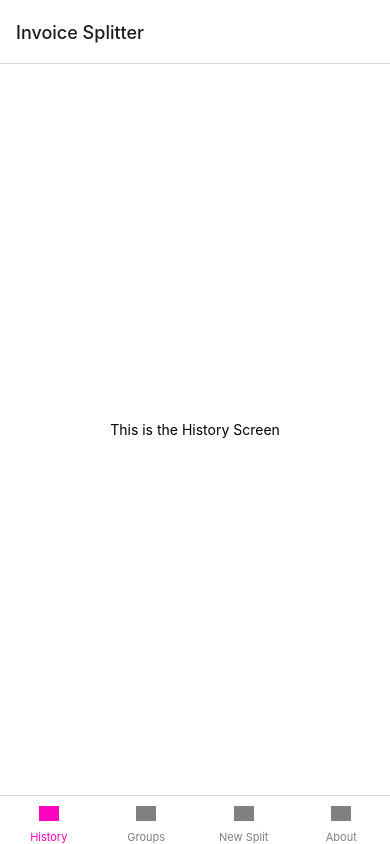
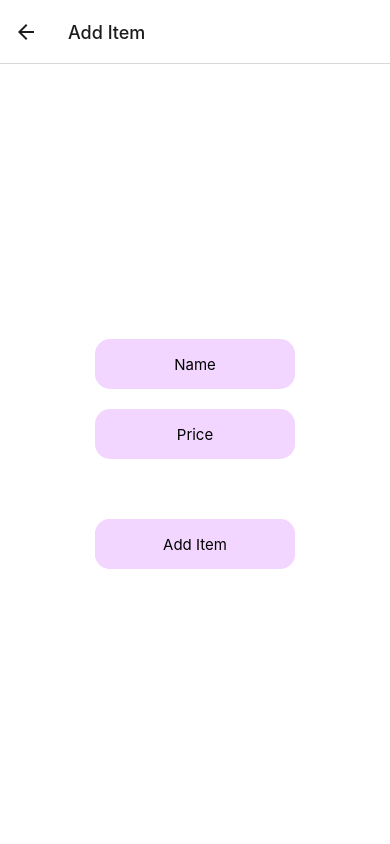
Before and after one commit to csutiperec/InvoiceSplitter, a React Native app: screen /AddItemToInvoice in a window 390 px wide. Built offline with nearby package versions, Linux system fonts and the light colour scheme; grey boxes are pictures that could not be loaded.

Commit message:
Added functionality to Manage Items on an Invoice, Renamed PeopleListSplittingScreen to a more readable one, added functionality where a name can only be added once to a people list

```diff
--- /dev/null
+++ b/components/AddItemToInvoice.tsx
@@ -0,0 +1,127 @@
+import React, { useEffect, useState } from 'react';
+import { View, StyleSheet, TextInput, Text, LogBox, FlatList } from 'react-native';
+import Button from './Button';
+
+const AddItemToInvoice = ({route, navigation}:any) => {
+    const [itemID, setItemID] = useState(-1);
+    const [itemName, setItemName] = useState('');
+    const [itemPrice, setItemPrice] = useState('');
+    const [debters, setDebters] = useState([] as Array<string>);
+
+    LogBox.ignoreLogs([
+        'Non-serializable values were found in the navigation state',
+    ]);
+
+    useEffect(() => {
+        setItemID(route.params.itemID);
+        setItemName(route.params.itemName);
+        setItemPrice(route.params.itemPrice);
+        setDebters(route.params.debters);
+    }, [])
+
+    const handleOnPressNext = () =>{
+        navigation.goBack();
+        route.params.onReturn(itemName, itemPrice, debters, itemID);
+    };
+
+    const handleOnListItemChecked = (name:string) =>{
+        const index = debters.indexOf(name);
+        const newArray = [...debters];
+        if(0<=index){
+            newArray.splice(index, 1);
+        }
+        else{
+            newArray.push(name);
+        }
+        setDebters(newArray);
+    };
+
+    return (
+        <View style={styles.container}>
+            <View style={[styles.spaceAfter, styles.spaceBefore]}>
+                <TextInput onChangeText={text=>setItemName(text)} value={itemName} placeholder='Name' style={[styles.textField, styles.textFieldText]}/>
+            </View>
+            <View style={styles.spaceAfter}>
+                <TextInput onChangeText={text=>setItemPrice(text)} value={itemPrice.toString()} placeholder='Price' style={[styles.textField, styles.textFieldText]} keyboardType='numeric'/>
+            </View>
+            <View style={[{maxHeight:'60%'}, styles.spaceAfter]}>
+                <FlatList data={route.params.people} renderItem={(item) => {return <AddItemPeopleListItem checked={debters.includes(item.item.name)} name={item.item.name} onClick={()=>{handleOnListItemChecked(item.item.name)}} />}} keyExtractor={item => item.id.toString()}/>
+            </View>
+            <View style={[styles.spaceAfter, styles.spaceBefore]}>
+                <Button onPress={handleOnPressNext} text='Add Item'/>
+            </View>
+        </View>
+    )
+}
+
+const AddItemPeopleListItem = (props:{name:string, onClick:any, checked: boolean}) => {
+
+    const onPressHandler = () => {
+        props.onClick();
+    };
+
+    return(
+        <View style={[styles.itemcontainer, styles.spaceBefore]}>
+            <View style={styles.nameContainer}>
+                <Text>{props.name}</Text>
+            </View>
+            <Button onPress={onPressHandler} text={props.checked? 'X' : ''} buttonStyle={[styles.checkboxContainer, props.checked? styles.checkboxSelected:styles.checkboxIdle]}/>
+        </View>
+    )
+};
+
+const styles = StyleSheet.create({
+    container: {
+      flex: 1,
+      backgroundColor: '#fff',
+      alignItems: 'center',
+      justifyContent: 'center',
+    },
+    textField:{
+        width:200,
+        height:50,
+        backgroundColor:'#f3d6ff',
+        alignItems: 'center',
+        justifyContent: 'center',
+        borderRadius:15
+    },
+    textFieldText:{
+        textAlign:'center',
+        color:'black',
+        fontSize:15
+    },
+    itemcontainer:{
+        flexDirection:'row',
+        alignItems: 'center',
+        justifyContent: 'center',
+        backgroundColor: '#fbf2ff',
+        width: 300,
+        borderRadius: 15
+    },
+    checkboxContainer:{
+        width: 70,
+        height:50,
+        alignItems: 'center',
+        justifyContent: 'center',
+        borderRadius:15,
+        flex:3
+    },
+    checkboxIdle:{
+        backgroundColor:'#f3d6ff'
+    },
+    checkboxSelected:{
+        backgroundColor:'#dc8aff'
+    },
+    nameContainer:{
+        flex:7,
+        marginLeft:15
+    },
+    spaceAfter:{
+        marginBottom:20
+    },
+    spaceBefore:{
+        marginTop:20
+    },
+  });
+
+export default AddItemToInvoice;
--- a/components/AddNewPerson.tsx
+++ b/components/AddNewPerson.tsx
@@ -1,7 +1,6 @@
 import React, { useState } from 'react';
-import { StyleSheet, TextInput, View } from 'react-native';
+import { StyleSheet, TextInput, View, LogBox } from 'react-native';
 import Button from './Button'
-import { LogBox } from 'react-native';
 
 const AddNewPerson = ({route, navigation}:any) => {
     const [text, setText] = useState('');
@@ -23,7 +22,6 @@ const AddNewPerson = ({route, navigation}:any) => {
             <View style={styles.spaceAfter}>
                 <Button onPress={handleOnPress} text='Next'/>
             </View>
-
         </View>
     )
 }
--- a/components/CreateGroup.tsx
+++ b/components/CreateGroup.tsx
@@ -75,9 +75,12 @@ const CreateGroup = ({navigation, route}:any) => {
     const onReturn = (name:string) =>{
         if(name&&name!==''){
             const newPerson = {id:people.length, name: name}
-            const newArray = [...people];
-            newArray.push(newPerson);
-            setPeople(newArray);
+            const index = people.find((person)=>{return person.name===newPerson.name});
+            if(index === undefined){
+                const newArray = [...people];
+                newArray.push(newPerson);
+                setPeople(newArray);
+            }
         }
     };
 
--- a/components/Invoice.tsx
+++ b/components/Invoice.tsx
@@ -1,44 +1,63 @@
-import React, { useEffect, useState } from 'react'
+import React, { useState } from 'react'
 import { View, Text, FlatList, StyleSheet } from 'react-native'
 import Button from './Button'
 
 const Invoice = ({navigation, route}:any) => {
     const [invoiceItems, setInvoiceItems] = useState([] as Array<InvoiceItem>)
 
-    useEffect(() => {
-        setInvoiceItems([
-            {id:0, itemName:'item1', itemPrice:1, debters:['1', '2', '3']},
-            {id:1, itemName:'item2', itemPrice:1, debters:['1', '2', '3']},
-            {id:2, itemName:'item3', itemPrice:1, debters:['1', '2', '3']},
-            {id:3, itemName:'item4', itemPrice:1, debters:['1', '2', '3']},
-            {id:4, itemName:'item5', itemPrice:1, debters:['1', '2', '3']},
-        ]);
-    }, [])
+    const onReturn = (itemName:string, itemPrice:number, debters:Array<string>, itemID:number) => {
+        if(itemName!='' && itemPrice!=0){
+            if(debters.length===0){
+                debters = route.params.people.map((person:{id:number, name:string})=>{return person.name});
+            }
+            const newArray = [...invoiceItems];
+            if(itemID<0){
+
+                newArray.push({id:newArray.length, itemName:itemName, itemPrice:itemPrice, debters:debters});
+            }
+            else{
+                const item_ = newArray.find((item)=>{return item.id===itemID});
+                if(item_=== undefined) return;
+                const index = newArray.indexOf(item_);
+                newArray.splice(index, 1, {id:newArray.length, itemName:itemName, itemPrice:itemPrice, debters:debters});
+            }
+            setInvoiceItems(newArray);
+        }
+    }
+    const onAddItemClick = () => {
+        navigation.navigate('AddItemToInvoice', {onReturn:onReturn, groupName:route.params.groupName, people: route.params.people})
+    };
+
+    const onListItemClick = (item:InvoiceItem) => {
+        navigation.navigate('AddItemToInvoice', {onReturn:onReturn, groupName:route.params.groupName, people: route.params.people, itemID:item.id, itemName:item.itemName, itemPrice:item.itemPrice, debters:item.debters})
+    };
+
+    const onCalculateClick = () => {
+        console.log('calculate clicked');
+    };
 
     return (
         <View style={styles.container}>
             <View style={{maxHeight:'70%'}}>
-                <FlatList data={invoiceItems} renderItem={(item) => {return <InvoiceListItem itemName={item.item.itemName} itemPrice={item.item.itemPrice}/>}} keyExtractor={item => item.id.toString()}/>
+                <FlatList data={invoiceItems} renderItem={(item) => {return <InvoiceListItem onClick={()=>{onListItemClick(item.item)}} itemName={item.item.itemName} itemPrice={item.item.itemPrice}/>}} keyExtractor={item => item.id.toString()}/>
             </View>
             <View style={styles.spaceBefore}>
-                <Button text='Add Item'/>
+                <Button onPress={onAddItemClick} text='Add Item'/>
             </View>
             <View style={[styles.spaceBefore, styles.spaceAfter]}>
-                <Button text='Calculate'/>
+                <Button onPress={onCalculateClick} text='Calculate'/>
             </View>
         </View>
     )
 }
 
-const InvoiceListItem = (props:{itemName:string,itemPrice:number}) => {
+const InvoiceListItem = (props:{itemName:string,itemPrice:number, onClick:any}) => {
     return(
         <View style={[styles.itemcontainer, styles.spaceBefore]}>
             <View style={styles.nameContainer}>
                 <Text>{props.itemName}</Text>
             </View>
-            <View style={styles.priceContainer}>
-                <Text>{props.itemPrice} Ft</Text>
-            </View>
+            <Button onPress={props.onClick} buttonStyle={styles.priceContainer} text={props.itemPrice+' Ft'}/>
         </View>
     )
 }
--- a/components/NavigationStack.tsx
+++ b/components/NavigationStack.tsx
@@ -8,6 +8,7 @@ import CreateGroup from './CreateGroup';
 import InvoiceIn from './InvoiceIn';
 import InvoiceManual from './InvoiceManual';
 import Invoice from './Invoice';
+import AddItemToInvoice from './AddItemToInvoice';
 
 const NavigationStack = () => {
     const Stack = createNativeStackNavigator();
@@ -15,12 +16,13 @@ const NavigationStack = () => {
       <NavigationContainer>
         <Stack.Navigator screenOptions={{title:'Invoice Splitter'}}>
           <Stack.Screen name='Main' component={MainScreen}/>
-          <Stack.Screen name='SplittingPeopleList' component={PeopleListSplittingScreen} options={{title: 'People'}}/>
+          <Stack.Screen name='PeopleListSplittingScreen' component={PeopleListSplittingScreen} options={{title: 'People'}}/>
           <Stack.Screen name='AddNewPerson' component={AddNewPerson} options={{title: 'Add person to list'}}/>
           <Stack.Screen name='CreateGroup' component={CreateGroup} options={{title:'Group'}} initialParams={{name: '', mode: 'add'}}/>
           <Stack.Screen name='InvoiceIn' component={InvoiceIn} options={{title: 'Invoice In'}}/>
           <Stack.Screen name='InvoiceManual' component={InvoiceManual} options={{title: 'Invoice Item Manual Input'}}/>
           <Stack.Screen name='Invoice' component={Invoice} options={{title: 'Invoice'}}/>
+          <Stack.Screen name='AddItemToInvoice' component={AddItemToInvoice} options={{title: 'Add Item'}} initialParams={{itemID: -1, itemName:'', itemPrice:'', debters:[]}}/>
         </Stack.Navigator>
       </NavigationContainer>
     )
--- a/components/NewSplitScreen.tsx
+++ b/components/NewSplitScreen.tsx
@@ -18,7 +18,7 @@ const NewSplitScreen = ({navigation}:any) => {
     },[groups])
 
     const handleOnPress = () =>{
-        navigation.navigate('SplittingPeopleList', {selectedGroup:pickedGroupName.label});
+        navigation.navigate('PeopleListSplittingScreen', {selectedGroup:pickedGroupName.label});
     };
 
     return (
--- a/components/PeopleListSplittingScreen.tsx
+++ b/components/PeopleListSplittingScreen.tsx
@@ -21,15 +21,19 @@ const PeopleListSplittingScreen = ({navigation, route}:any) => {
     };
 
     const onNextClickHandler = () =>{
-        navigation.navigate('InvoiceIn',{groupName:selectedGroup, people: people});
+        if(people.length>0)
+            navigation.navigate('InvoiceIn',{groupName:selectedGroup, people: people});
     };
 
     const onReturn = (name:string) =>{
         if(name&&name !== null&&name!==''){
             const newPerson = {id:people.length, name: name}
-            const newArray = [...people];
-            newArray.push(newPerson);
-            setPeople(newArray);
+            const index = people.find((person)=>{return person.name===newPerson.name});
+            if(index === undefined){
+                const newArray = [...people];
+                newArray.push(newPerson);
+                setPeople(newArray);
+            }
         }
     };
 
```
